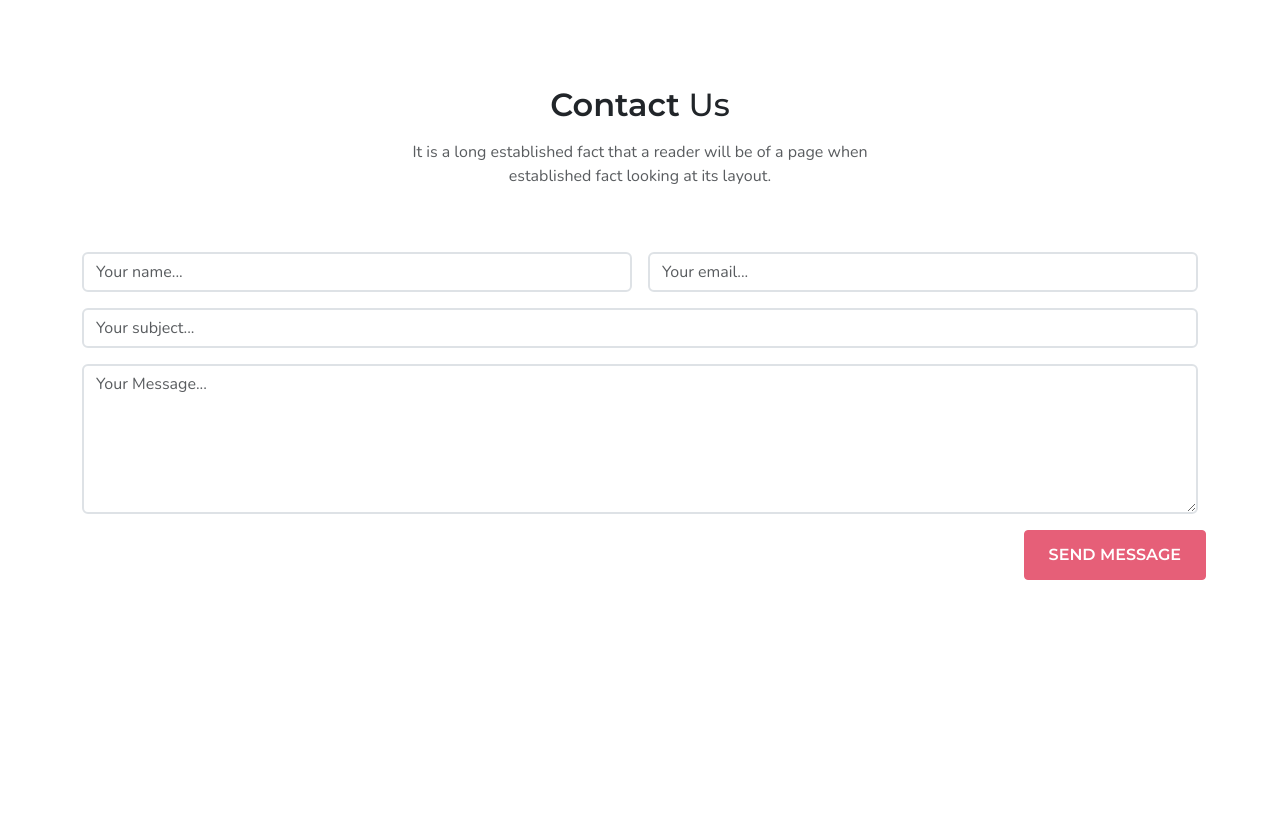
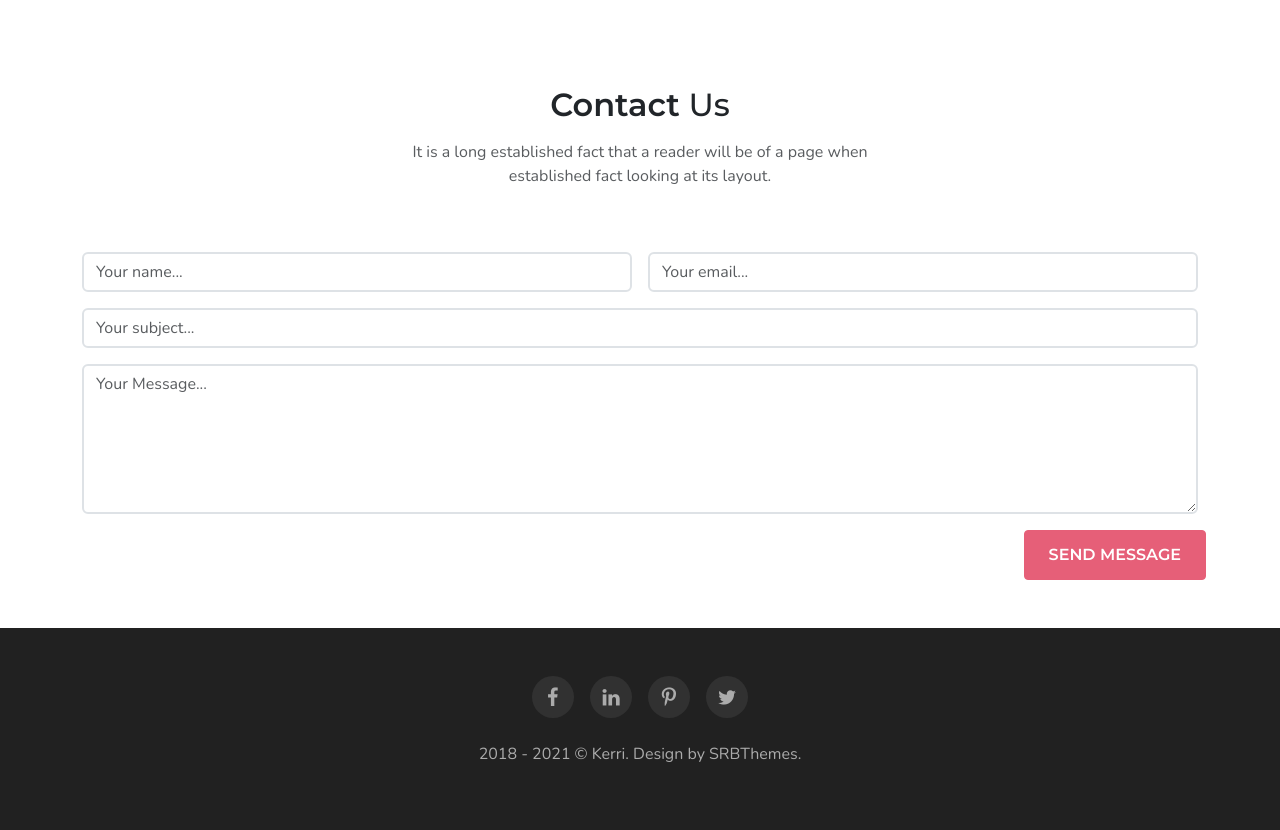
Before and after one commit to mahmoudElziny/Kerri, a plain HTML site: page index.html in a window 1280 px wide. Shown: the part 4734-5564 px from the top of the page. Before the commit the page ends 5362 px from the top, so only its background shows below. Drawn offline with nearby package versions, Linux system fonts and the light colour scheme; files whose address does not match are found by name.

Commit message:
finish footer

```diff
--- a/assets/css/style.css
+++ b/assets/css/style.css
@@ -204,3 +204,34 @@ abbr[title] {
     max-height: 300px;
     min-height: 150px;
 }
+
+/* *Footer Section Styles */
+.footer {
+    background-color: #212121;
+}
+.footer .footer-icons{
+    display: flex;
+    justify-content: center;
+}
+.footer .container .footer-icons .icon {
+    border-radius: 50%;
+    text-align: center;
+    width: 42px;
+    height: 42px;
+    display: flex;
+    justify-content: center;
+    align-items: center;
+    transition: all 0.75s;
+}
+
+.footer .container .footer-icons .icon:hover i{
+    color: var(--main-color);
+}
+
+.light-gray {
+    color: #ababab;
+}
+
+.light-black {
+    background-color: #313131;
+}
--- a/index.html
+++ b/index.html
@@ -518,6 +518,19 @@
     </div>
   </section>
 
+  <!-- *Footer Section -->
+  <footer class="footer">
+    <div class="container py-5">
+        <div class="footer-icons text-center">
+            <div class="icon light-black mx-2 p-2"><i class="icon-facebook-f text-main fs-5 light-gray "></i></div>
+            <div class="icon light-black mx-2 p-2"><i class="icon-linkedin text-main fs-5 light-gray"></i></div>
+            <div class="icon light-black mx-2 p-2"><i class="icon-pinterest-p text-main fs-5 light-gray "></i></div>
+            <div class="icon light-black mx-2 p-2"><i class="icon-twitter text-main fs-5 light-gray "></i></div>
+        </div>
+        <p class="text-center pt-4 light-gray">2018 - 2021 © Kerri. Design by SRBThemes.</p>
+    </div>
+  </footer>
+
     <script src="./assets/js/bootstrap.bundle.min.js"></script>
 </body>
 </html>
```
